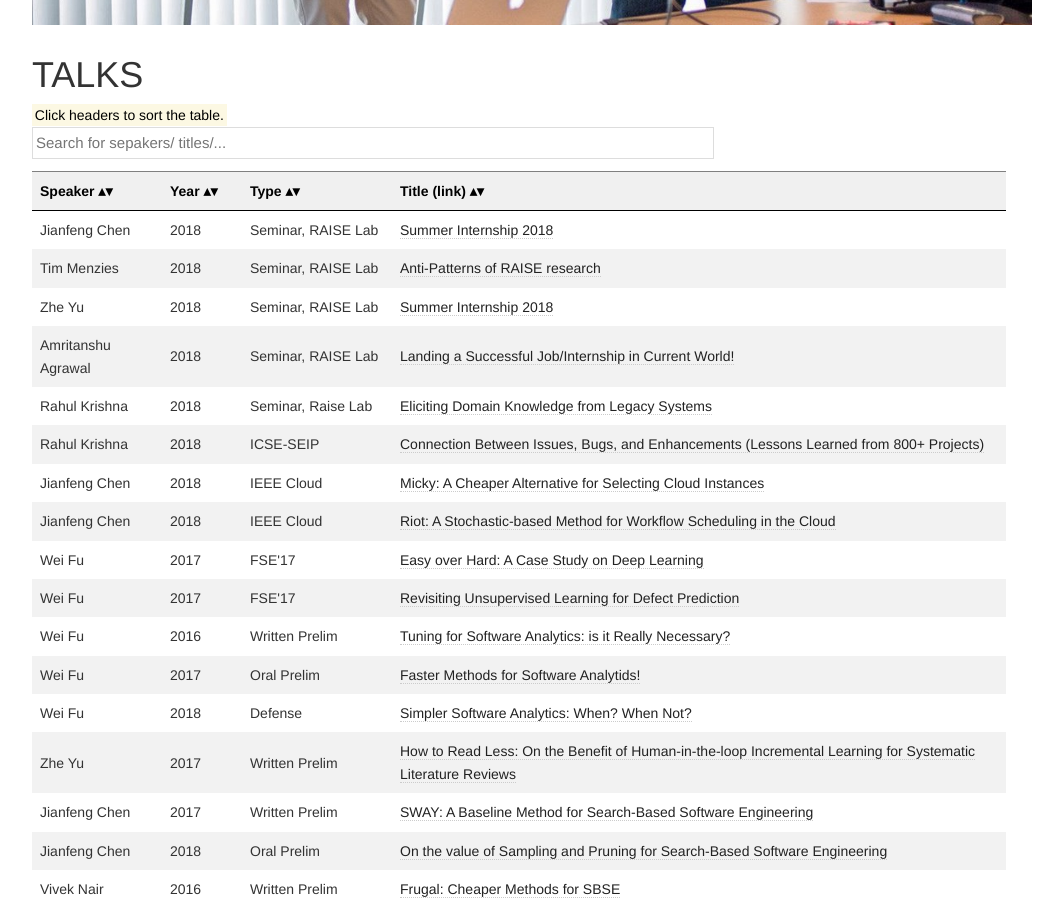
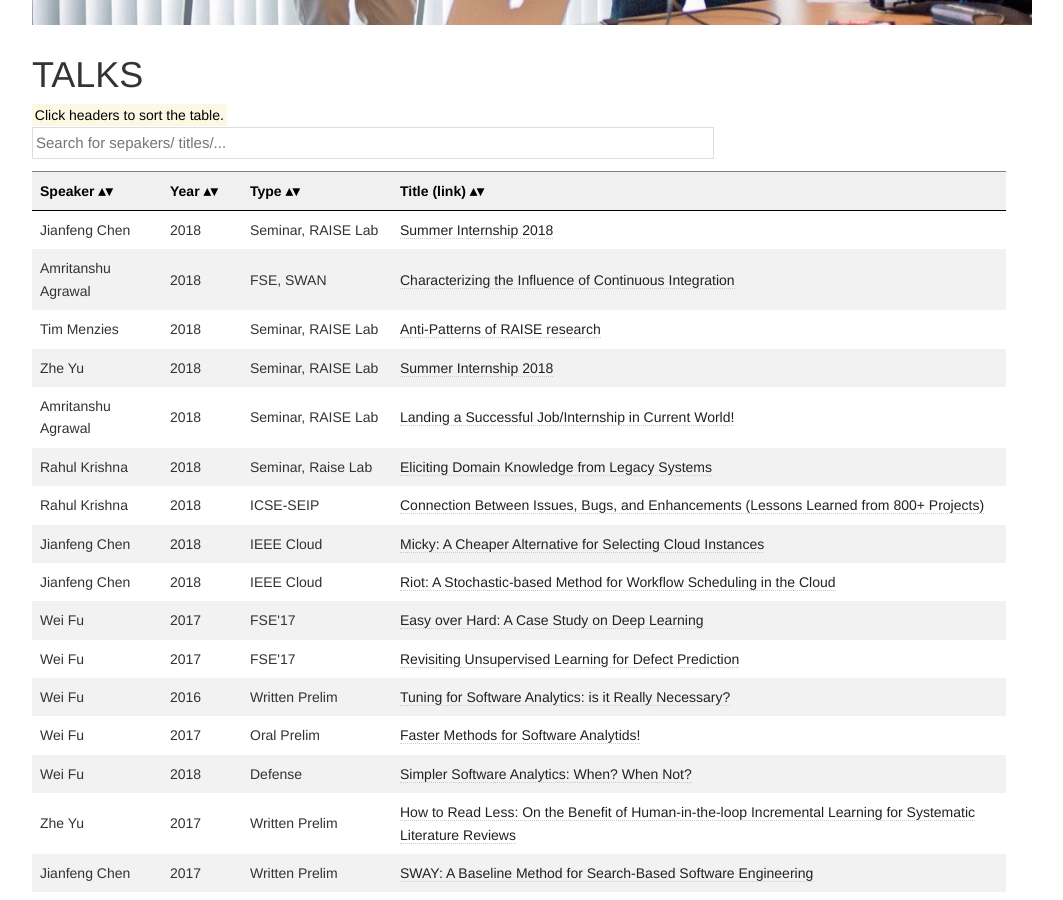
Before and after one commit to ai-se/ai-se.github.io, a Jekyll site: the page built from talks/index.html, in a window 1280 px wide and 900 px high, scrolled down 651 px. Shown: the whole window, without its empty margins (126-1189 px from the left). Built offline with Jekyll 4.4.1, drawn with Linux system fonts in a browser that asks for light colours.

Commit message:
Update index.html

```diff
--- a/talks/index.html
+++ b/talks/index.html
@@ -46,6 +46,14 @@ table.sortable th:not(.sorttable_sorted):not(.sorttable_sorted_reverse):not(.sor
   <td>Seminar, RAISE Lab</td>
   <td><a href="https://docs.google.com/presentation/d/1U8q3XIGn3dpb0Ifq8NnEaasvVJ7hNeY4OGrInI9ri38/edit?usp=sharing">Summer Internship 2018
 </a></td>
+
+<tr>
+  <td>Amritanshu Agrawal</td>
+  <td>2018</td>
+  <td>FSE, SWAN</td>
+  <td><a href="http://tiny.cc/swan18ci"> Characterizing the Influence of Continuous Integration
+</a></td>
+</tr>
 
 <tr>
   <td>Tim Menzies</td>
```
